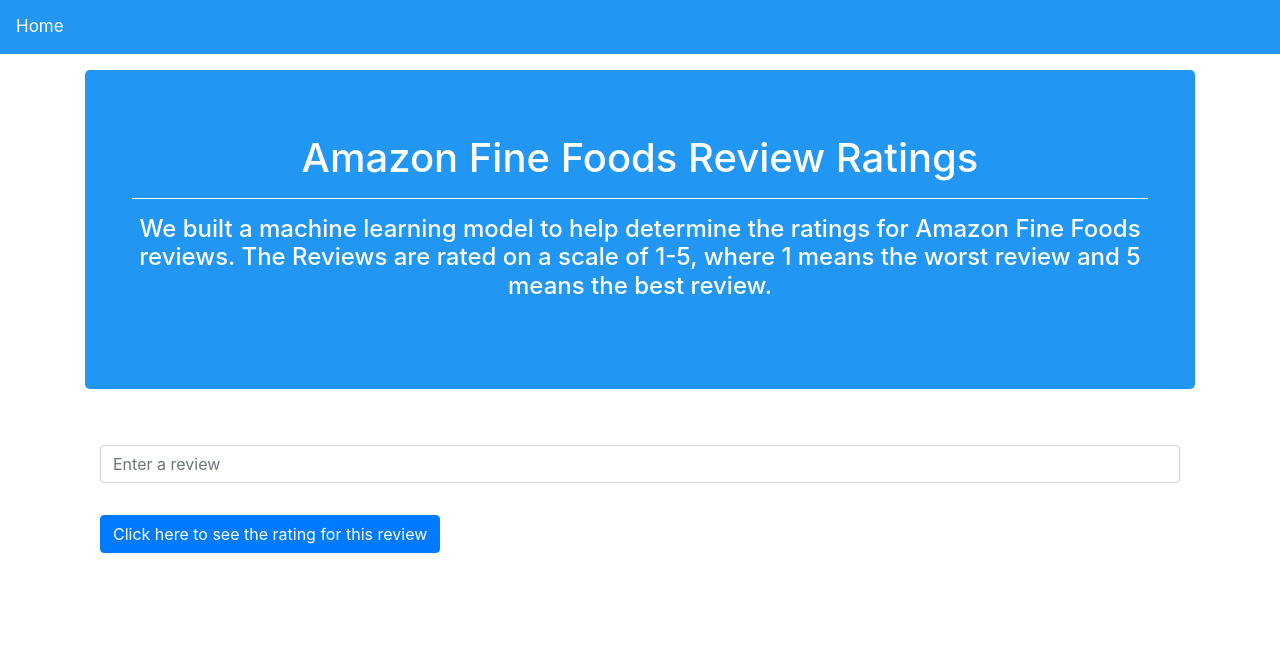
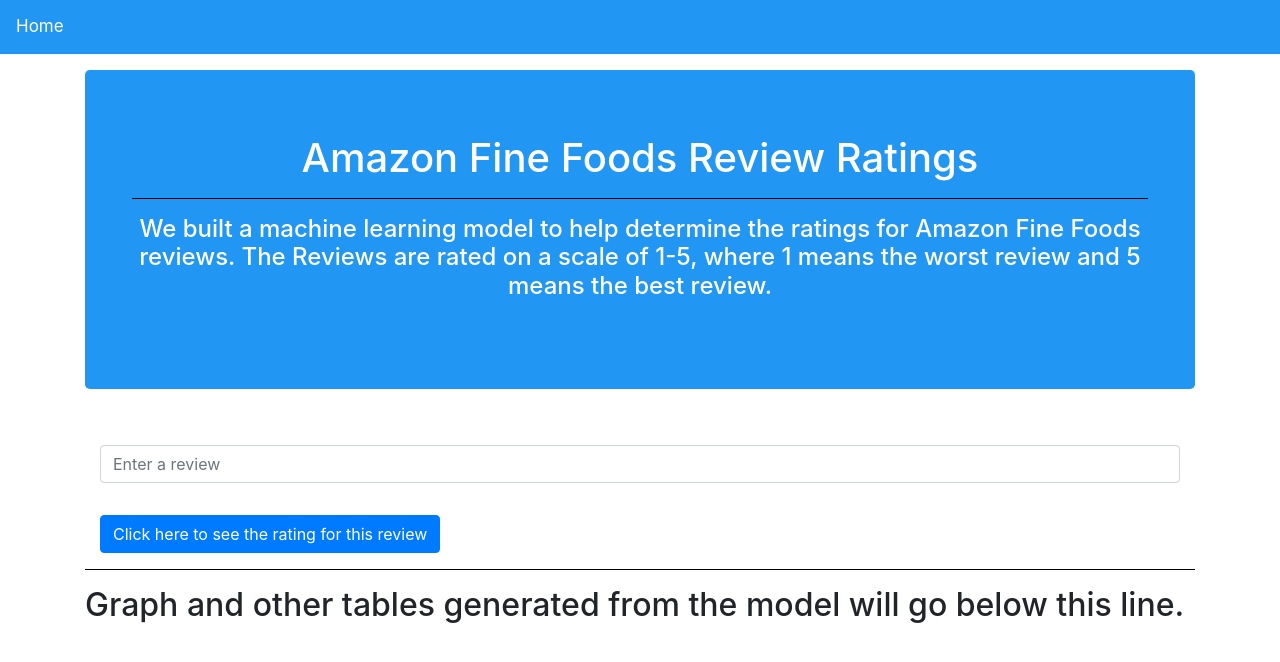
Before and after one commit to yukamara/final_project, a Flask app: page / in a window 1280 px wide. Shown: the top 662 px of the page. Run offline with Flask 2, Linux system fonts and the light colour scheme; parts of the project's set-up code (start-up, migrations or seed data) failed here and were passed over; some libraries are stand-ins or nearby versions.

Commit message:
Added code to html about graphs

```diff
--- a/templates/home.html
+++ b/templates/home.html
@@ -20,7 +20,7 @@
 <!-- Begin form section -->
 <div class="form-container ">
 
-    <!-- <form class="form-horizontal" action="/predict/" method="post"> -->
+    <!-- Main Input For Receiving Query to our ML -->
     <form action="{{ url_for('send')}}" method="post">
         <label class="control-label col-sm-12" for="review-text"></label>
         <div class="col-sm-12">
@@ -35,10 +35,10 @@
         </div>
     </form>
     <!-- Ends form section -->
-
-    <!-- Main Input For Receiving Query to our ML -->
-
-
+</div>
+<hr>
+<div>
+    <h2>Graph and other tables generated from the model will go below this line.</h2>
 </div>
 
 
--- a/templates/layout.html
+++ b/templates/layout.html
@@ -18,7 +18,7 @@
             }
 
             hr {
-                border-color: white;
+                border-color: black;
             }
 
             * {
@@ -112,10 +112,7 @@
 
             <div id="content">{% block content %}{% endblock %}</div>
 
-
-
-
-
+            <div id="graphs">{% block graph %}{% endblock %}</div>
 
             <!-- <footer>
                 © 2021 Data Final Project Group 6
```
Also changed, not shown: templates/data.html (added, +9 -0 lines).
